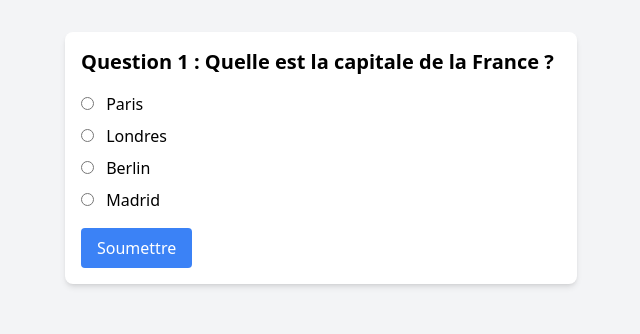
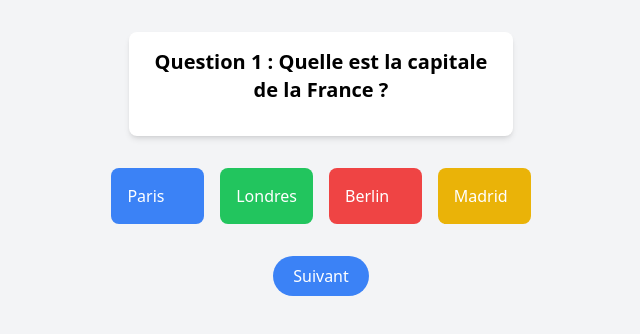
Before and after one commit to hugo-canovas/Quizz-en-ligne, a plain HTML site: page questionnaire.html in a window 1280 px wide. Shown: the whole page, without its empty margins (319-959 px from the left). Drawn offline with nearby package versions, Linux system fonts and the light colour scheme.

Commit message:
Creation template + bouton suivant

```diff
--- a/questionnaire.html
+++ b/questionnaire.html
@@ -6,36 +6,44 @@
     <script src="https://cdn.tailwindcss.com"></script>
     <title>Questionnaire</title>
 </head>
-    <body class="bg-gray-100">
-        <div class="max-w-lg mx-auto p-4 bg-white shadow-md rounded-lg mt-8">
-            <!-- Titre de la question -->
-            <h1 class="text-xl font-semibold mb-4">Question 1 : Quelle est la capitale de la France ?</h1>
+<body class="bg-gray-100 flex justify-center items-center flex-col">
+    <div class="flex justify-center items-center mt-8">
+        <!-- titre de la question -->
+        <div class="bg-white w-96 p-4 rounded-lg shadow-md">
+            <h1 class="text-xl font-semibold text-center mb-4">Question 1 : Quelle est la capitale de la France ?</h1>
+        </div>
+    </div>
 
-            <!-- Options de réponse -->
-            <div class="space-y-2">
-                <label class="block">
-                    <input type="radio" name="question1" value="Paris" class="mr-2">
-                    Paris
+    <!-- réponse  -->
+    <div class="grid grid-cols-4 gap-4 max-w-screen-md mx-auto mt-8">
+        <div class="bg-blue-500 p-4 rounded-lg cursor-pointer hover:bg-blue-600">
+            <label>
+                <input type="radio" name="question1" value="Paris" class="hidden">
+                <span class="text-white">Paris</span>
             </label>
-                <label class="block">
-                    <input type="radio" name="question1" value="Londres" class="mr-2">
-                    Londres
+        </div>
+        <div class="bg-green-500 p-4 rounded-lg cursor-pointer hover:bg-green-600">
+            <label>
+                <input type="radio" name="question1" value="Londres" class="hidden">
+                <span class="text-white">Londres</span>
             </label>
-                <label class="block">
-                    <input type="radio" name="question1" value="Berlin" class="mr-2">
-                    Berlin
+        </div>
+        <div class="bg-red-500 p-4 rounded-lg cursor-pointer hover:bg-red-600">
+            <label>
+                <input type="radio" name="question1" value="Berlin" class="hidden">
+                <span class="text-white">Berlin</span>
             </label>
-                <label class="block">
-                    <input type="radio" name="question1" value="Madrid" class="mr-2">
-                    Madrid
+        </div>
+        <div class="bg-yellow-500 p-4 rounded-lg cursor-pointer hover:bg-yellow-600">
+            <label>
+                <input type="radio" name="question1" value="Madrid" class="hidden">
+                <span class="text-white">Madrid</span>
             </label>
         </div>
 
-            <!-- Bouton de soumission -->
-            <div class="mt-4">
-                <button class="px-4 py-2 bg-blue-500 text-white rounded hover:bg-blue-600 focus:outline-none focus:bg-blue-600">Soumettre</button>
+
     </div>
-        </div>
+    <button class="bg-blue-500 text-white py-2 px-5 rounded-full hover:bg-blue-600 focus:outline-none focus:bg-blue-600 mt-8">Suivant</button>
 
 
 </body>
```
Lines whose indentation alone changed are shown as unchanged.
